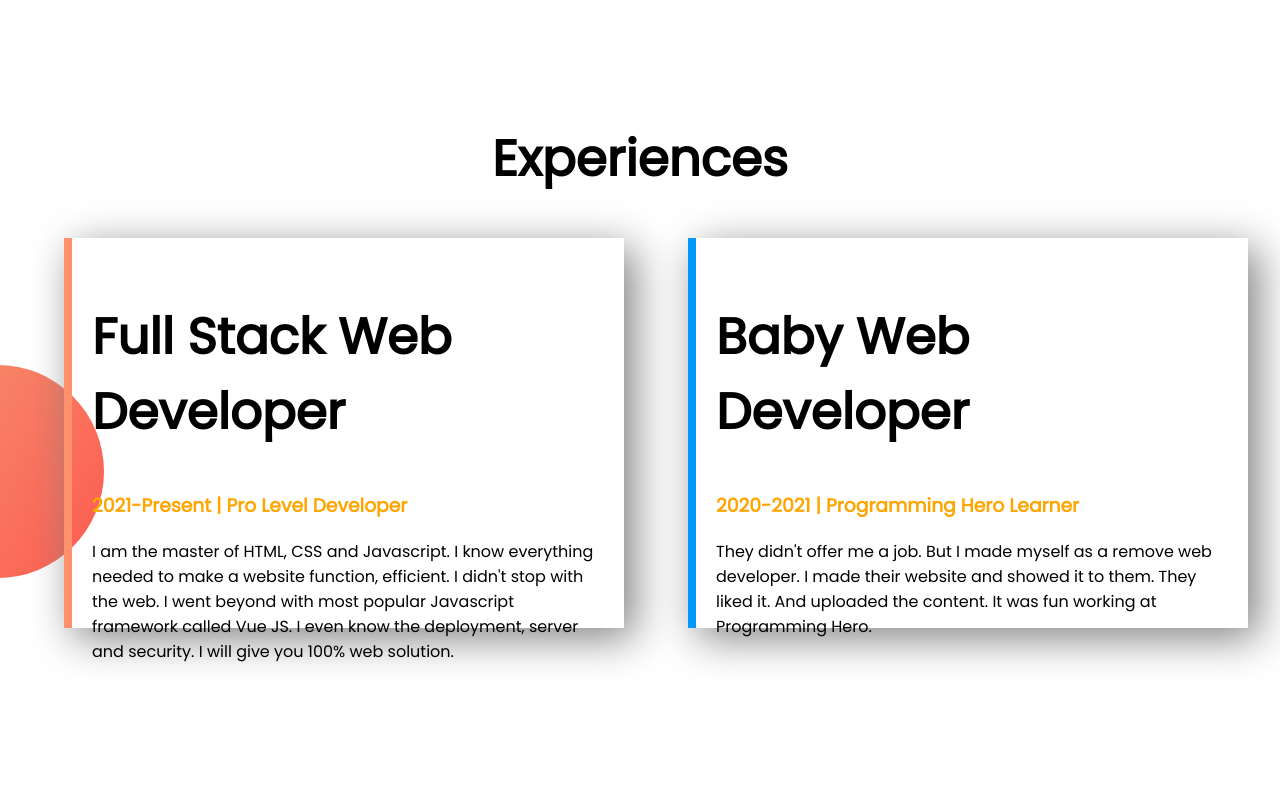
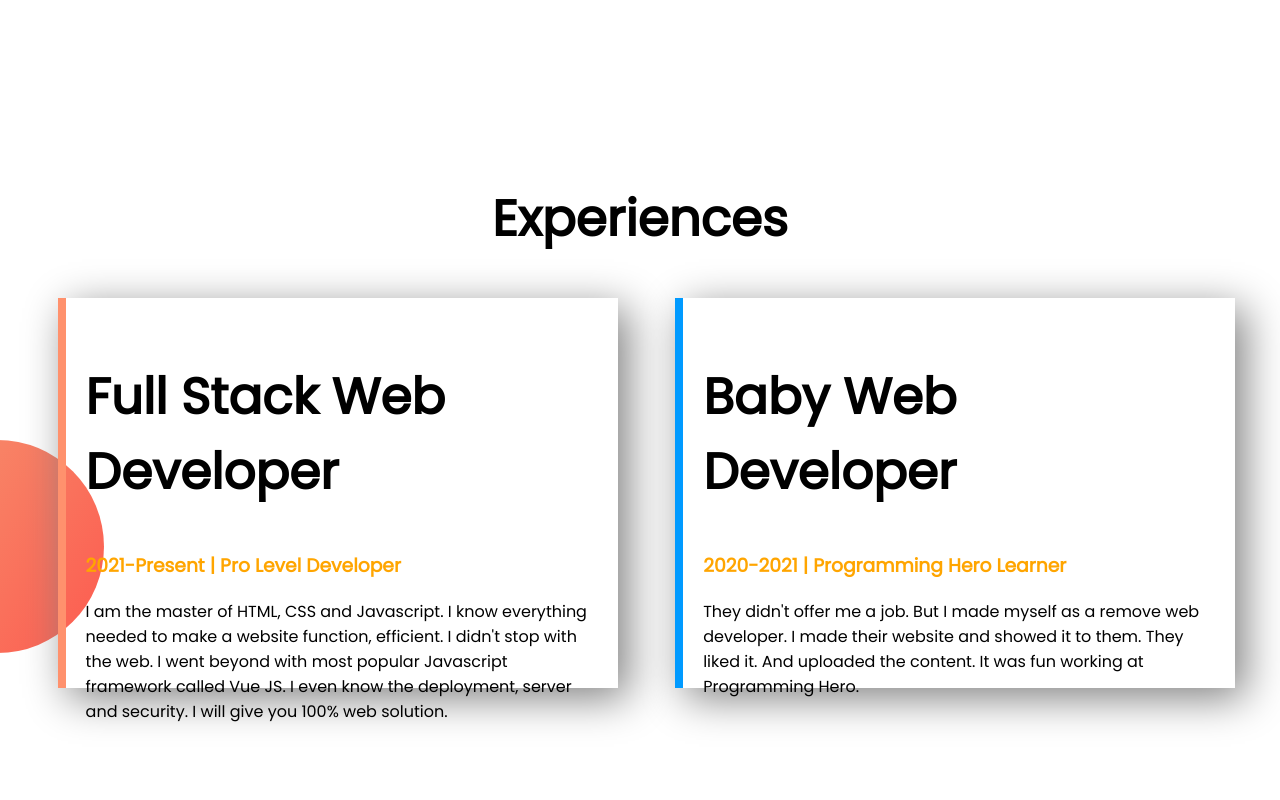
Before and after one commit to Mehedi834/Mehdedis-new-portfolio, a plain HTML site: page index.html in a window 1280 px wide. Shown: the part 1320-2120 px from the top of the page. Drawn offline with Linux system fonts and the light colour scheme.

Commit message:
Experience

```diff
--- a/style.css
+++ b/style.css
@@ -4,7 +4,7 @@ body{
 }
 section{
     height: 500px;
-    padding-bottom: 200px;
+    padding-bottom: 230px;
     }
 .top-container{
     background-image: url("images/top-banner.png");
@@ -56,7 +56,7 @@ h1{
 }
 .box-shadow{
     width: 40%;
-    margin-left: 5%;
+    margin-left: 4.5%;
     padding:20px;
     height: 350px;
     box-shadow: 10px 10px 40px grey;
```
